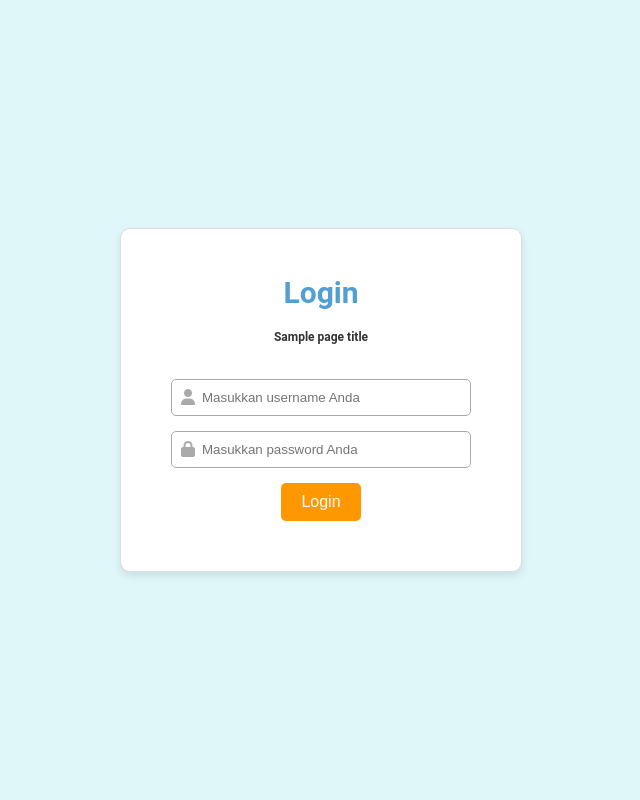
After one commit to azizfirman/atk, a Spring app: template src/main/resources/templates/login.html in a window 1280 px wide. The commit adds this page. Shown: the whole page, without its empty margins (319-959 px from the left). Run offline with Thymeleaf, Linux system fonts and the light colour scheme; the template is opened without the code that fills it: most values are stand-ins (such as "Sample title", 1, 10 or a date in 2020); data that the repository does not hold is empty; some of the project's set-up classes (security, data sources, template engines, error pages and the like) are left out, and stand-ins take their place.

Commit message:
login-page

```diff
--- a/src/main/java/com/sistem/penjualan/atk/controller/PageController.java
+++ b/src/main/java/com/sistem/penjualan/atk/controller/PageController.java
@@ -35,4 +35,9 @@ public class PageController {
     public String transaksiPage() {
         return "transaksi";
     }
+
+    @GetMapping("/laporan")
+    public String laporanPage() {
+        return "laporan";
+    }
 }
--- /dev/null
+++ b/src/main/resources/static/css/login.css
@@ -0,0 +1,70 @@
+body {
+    font-family: 'Roboto', sans-serif;
+    background-color: #E0F7FA;
+    justify-content: center;
+    align-items: center;
+    display: flex;
+    height: 100vh;
+    margin: 0;
+}
+
+.login-container {
+    width: 300px;
+    text-align: center;
+    border-radius: 10px;
+    background-color: #FFF;
+    border: 1px solid #DDD;
+    padding: 25px 50px 50px 50px;
+    box-shadow: 0 4px 8px RGBA(0, 0, 0, 0.1);
+}
+.login-container h1 {
+    color: #529FD3;
+    font-size: 30px;
+}
+.login-container h3 {
+    color: #333;
+    font-size: 12px;
+    margin-bottom: 35px;
+}
+
+.form-group {
+    margin-bottom: 15px;
+}
+
+.input-icon {
+    position: relative;
+}
+.input-icon i {
+    top: 50%;
+    left: 10px;
+    color: #AAA;
+    position: absolute;
+    transform: translateY(-50%);
+}
+.input-icon input {
+    width: 100%;
+    border-radius: 5px;
+    box-sizing: border-box;
+    border: 1px solid #AAA;
+    padding: 10px 10px 10px 30px;
+}
+
+.login-error span {
+    display: block;
+    font-size: 12px;
+    color: #FF0000;
+    margin-bottom: 20px;
+}
+
+button {
+    border: none;
+    color: #FFF;
+    cursor: pointer;
+    font-size: 16px;
+    border-radius: 5px;
+    padding: 10px 20px;
+    background-color: #FF9800;
+}
+button:hover {
+    background-color: #E68900;
+}
--- /dev/null
+++ b/src/main/resources/static/js/login.js
@@ -0,0 +1,13 @@
+document.addEventListener("DOMContentLoaded", function() {
+    const errorMessage = document.getElementById("error-message");
+
+    if (errorMessage) {
+        setTimeout(() => {
+            errorMessage.style.display = "none";
+            const url = new URL(window.location);
+
+            url.searchParams.delete("error");
+            window.history.replaceState({}, document.title, url);
+        }, 2000);
+    }
+});
--- a/src/main/resources/static/js/splash.js
+++ b/src/main/resources/static/js/splash.js
@@ -1,3 +1,3 @@
-// setTimeout(function() {
-//     window.location.href = "/login";
-// }, 1500);
+setTimeout(function() {
+    window.location.href = "/login";
+}, 1500);
--- /dev/null
+++ b/src/main/resources/templates/login.html
@@ -0,0 +1,37 @@
+<!DOCTYPE html>
+<html xmlns:th="http://www.thymeleaf.org">
+    <head>
+        <title th:text="${pageTitle}"></title>
+        <script type="text/javascript" th:src="@{/js/login.js}"></script>
+        <link rel="icon" type="image/x-icon" th:href="@{/img/favicon.ico}"/>
+        <link rel="stylesheet" type="text/css" th:href="@{/css/login.css}"/>
+        <link rel="stylesheet" href="https://cdnjs.cloudflare.com/ajax/libs/font-awesome/6.0.0-beta3/css/all.min.css">
+    </head>
+    <body>
+        <div class="login-container">
+            <h1>Login</h1>
+            <h3 th:text="${pageTitle}"></h3>
+            <form th:action="@{/login}" method="post">
+                <div class="form-group">
+                    <div class="input-icon">
+                        <i class="fas fa-user"></i>
+                        <input type="text" id="username" name="username" placeholder="Masukkan username Anda" required>
+                    </div>
+                </div>
+
+                <div class="form-group">
+                    <div class="input-icon">
+                        <i class="fas fa-lock"></i>
+                        <input type="password" id="password" name="password" placeholder="Masukkan password Anda" required>
+                    </div>
+                </div>
+
+                <div class="login-error" th:if="${param.error}" id="error-message">
+                    <span>Username atau password salah!</span>
+                </div>
+
+                <button type="submit">Login</button>
+            </form>
+        </div>
+    </body>
+</html>
```
Also changed, not shown: src/main/java/com/sistem/penjualan/atk/config/OpenAPIConfig.java (added, +23 -0 lines), src/main/java/com/sistem/penjualan/atk/config/SecurityConfig.java (+19 -11 lines), src/main/java/com/sistem/penjualan/atk/controller/AdviceController.java (added, +15 -0 lines), src/main/java/com/sistem/penjualan/atk/controller/PenggunaController.java (added, +45 -0 lines), src/main/java/com/sistem/penjualan/atk/entity/Pengguna.java (added, +22 -0 lines), src/main/java/com/sistem/penjualan/atk/repository/PenggunaRepository.java (added, +16 -0 lines), src/main/java/com/sistem/penjualan/atk/service/CustomUserDetailService.java (added, +32 -0 lines), src/main/java/com/sistem/penjualan/atk/service/PenggunaService.java (added, +34 -0 lines), src/main/java/com/sistem/penjualan/atk/util/Constant.java (added, +14 -0 lines), src/main/resources/application.properties (+8 -2 lines), src/main/resources/static/css/splash.css (+10 -10 lines), src/main/resources/templates/splash.html (+5 -5 lines), src/main/resources/static/img/logo.png (renamed from src/main/resources/static/img/splash.png).
